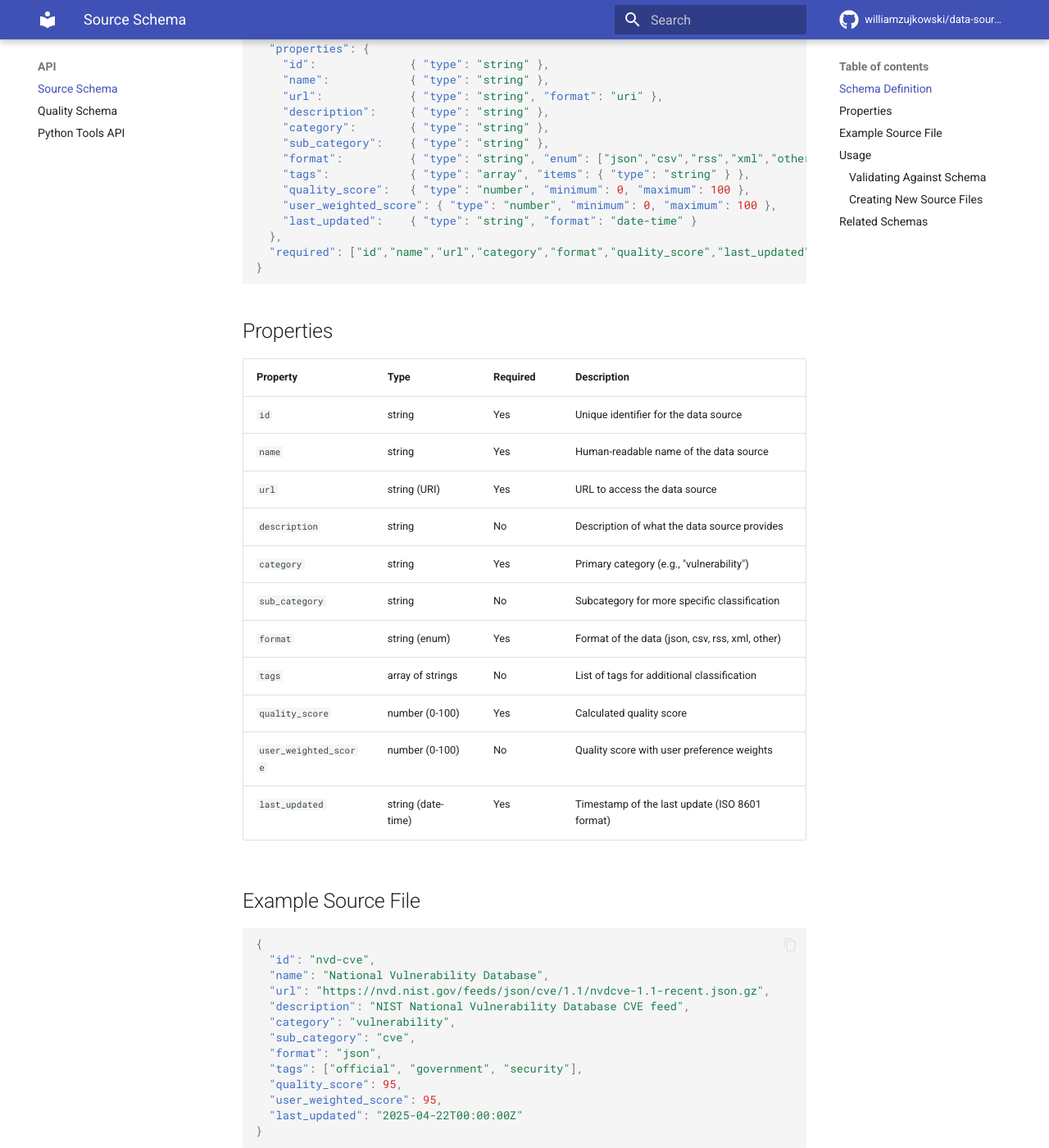
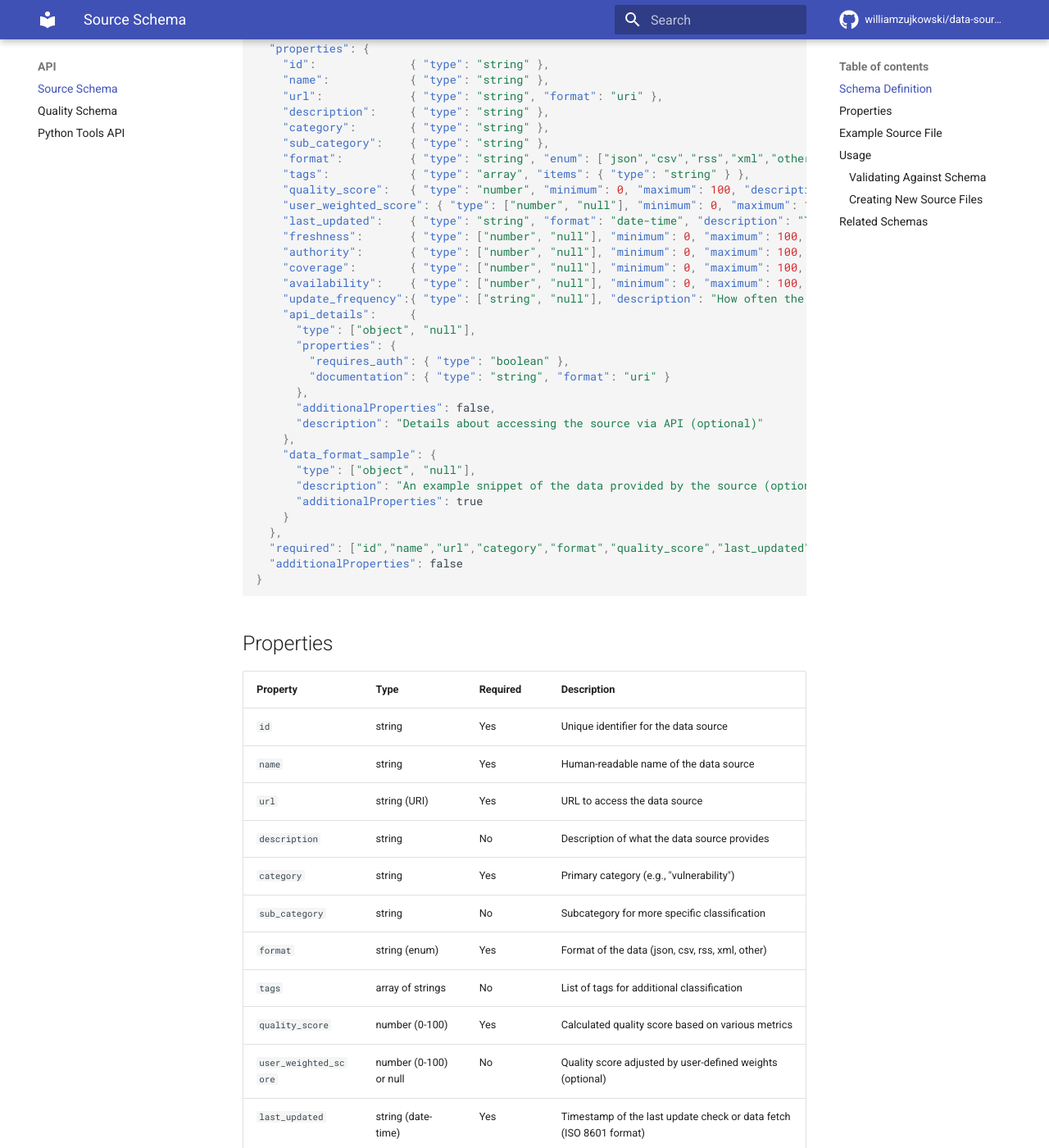
Before and after one commit to williamzujkowski/data-sources, an MkDocs documentation site: the page built from docs/api/source-schema.md, in a window 1280 px wide and 1400 px high, scrolled down 406 px. Shown: the whole window at 82% size. Built offline with MkDocs 1.6.1 and Material for MkDocs 9.7.7, drawn with Linux system fonts in a browser that asks for light colours; comment, search, counter and statistics services are not loaded; some of the changed text lies outside the part shown.

Commit message:
feat: Add MITRE CVE and CVEDetails data sources with schema updates

````diff
--- a/docs/api/source-schema.md
+++ b/docs/api/source-schema.md
@@ -18,11 +18,31 @@ The `source.schema.json` defines the structure for data source metadata files. T
     "sub_category":    { "type": "string" },
     "format":          { "type": "string", "enum": ["json","csv","rss","xml","other"] },
     "tags":            { "type": "array", "items": { "type": "string" } },
-    "quality_score":   { "type": "number", "minimum": 0, "maximum": 100 },
-    "user_weighted_score": { "type": "number", "minimum": 0, "maximum": 100 },
-    "last_updated":    { "type": "string", "format": "date-time" }
+    "quality_score":   { "type": "number", "minimum": 0, "maximum": 100, "description": "Calculated quality score based on various metrics" },
+    "user_weighted_score": { "type": ["number", "null"], "minimum": 0, "maximum": 100, "description": "Quality score adjusted by user-defined weights (optional)" },
+    "last_updated":    { "type": "string", "format": "date-time", "description": "Timestamp of the last update check or data fetch (ISO 8601 format)" },
+    "freshness":       { "type": ["number", "null"], "minimum": 0, "maximum": 100, "description": "Score indicating how recently the source was updated (optional)" },
+    "authority":       { "type": ["number", "null"], "minimum": 0, "maximum": 100, "description": "Score indicating the credibility/trustworthiness of the source (optional)" },
+    "coverage":        { "type": ["number", "null"], "minimum": 0, "maximum": 100, "description": "Score indicating the scope or completeness of the data (optional)" },
+    "availability":    { "type": ["number", "null"], "minimum": 0, "maximum": 100, "description": "Score indicating the uptime/reliability of the source (optional)" },
+    "update_frequency":{ "type": ["string", "null"], "description": "How often the source is typically updated (e.g., Daily, Hourly, Weekly) (optional)" },
+    "api_details":     {
+      "type": ["object", "null"],
+      "properties": {
+        "requires_auth": { "type": "boolean" },
+        "documentation": { "type": "string", "format": "uri" }
+      },
+      "additionalProperties": false,
+      "description": "Details about accessing the source via API (optional)"
+    },
+    "data_format_sample": {
+      "type": ["object", "null"],
+      "description": "An example snippet of the data provided by the source (optional)",
+      "additionalProperties": true
+    }
   },
-  "required": ["id","name","url","category","format","quality_score","last_updated"]
+  "required": ["id","name","url","category","format","quality_score","last_updated"],
+  "additionalProperties": false
 }
 ```
 
@@ -38,9 +58,18 @@ The `source.schema.json` defines the structure for data source metadata files. T
 | `sub_category` | string | No | Subcategory for more specific classification |
 | `format` | string (enum) | Yes | Format of the data (json, csv, rss, xml, other) |
 | `tags` | array of strings | No | List of tags for additional classification |
-| `quality_score` | number (0-100) | Yes | Calculated quality score |
-| `user_weighted_score` | number (0-100) | No | Quality score with user preference weights |
-| `last_updated` | string (date-time) | Yes | Timestamp of the last update (ISO 8601 format) |
+| `quality_score` | number (0-100) | Yes | Calculated quality score based on various metrics |
+| `user_weighted_score` | number (0-100) or null | No | Quality score adjusted by user-defined weights (optional) |
+| `last_updated` | string (date-time) | Yes | Timestamp of the last update check or data fetch (ISO 8601 format) |
+| `freshness` | number (0-100) or null | No | Score indicating how recently the source was updated (optional) |
+| `authority` | number (0-100) or null | No | Score indicating the credibility/trustworthiness of the source (optional) |
+| `coverage` | number (0-100) or null | No | Score indicating the scope or completeness of the data (optional) |
+| `availability` | number (0-100) or null | No | Score indicating the uptime/reliability of the source (optional) |
+| `update_frequency` | string or null | No | How often the source is typically updated (e.g., Daily, Hourly, Weekly) (optional) |
+| `api_details` | object or null | No | Details about accessing the source via API (optional) |
+| `api_details.requires_auth` | boolean | No | Whether API access requires authentication |
+| `api_details.documentation` | string (URI) | No | URL to the API documentation |
+| `data_format_sample` | object or null | No | An example snippet of the data provided by the source (optional) |
 
 ## Example Source File
 
````
Also changed, not shown: 1 other file.
